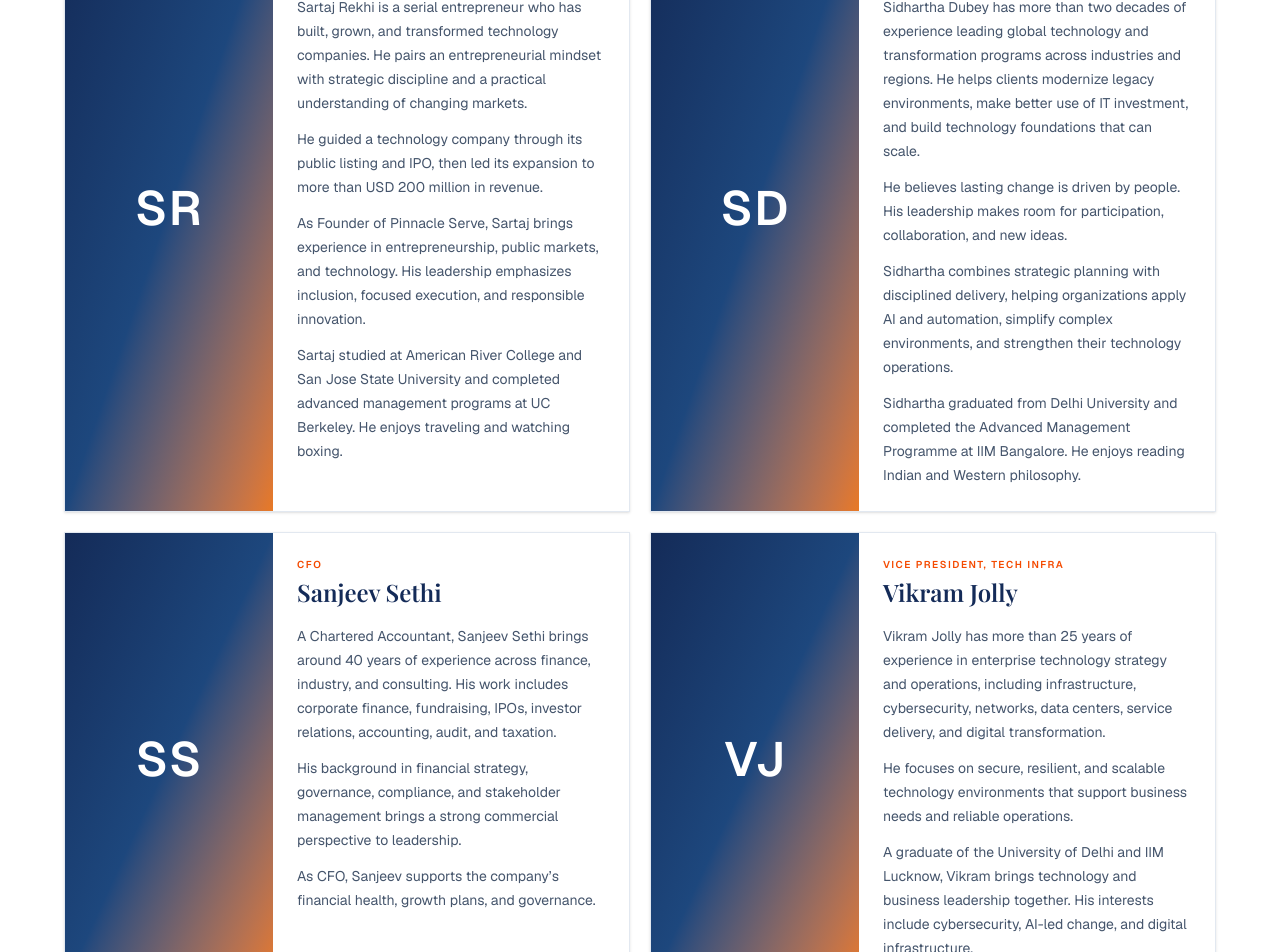
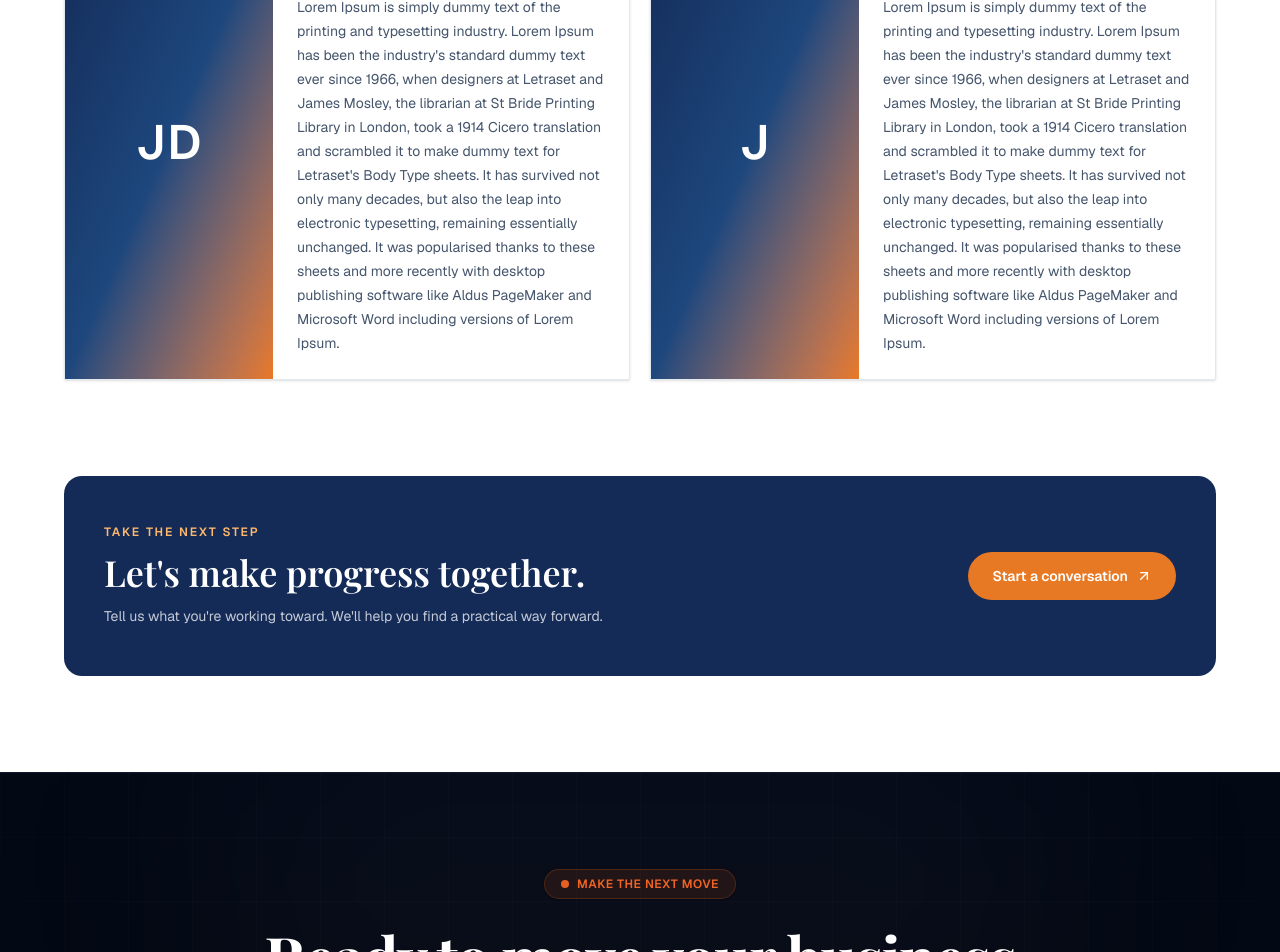
Before and after one commit to deepaksinghgusain/pinnacle, a Next.js app: page /about in a window 1280 px wide. Shown: the part 1720-2672 px from the top of the page. Built offline with nearby package versions, Linux system fonts and the light colour scheme.

Commit message:
text chagens in about page

```diff
--- a/app/(guest)/about/page.tsx
+++ b/app/(guest)/about/page.tsx
@@ -37,41 +37,17 @@ const storyPoints = [
 
 const leaders = [
     {
-        name: "Sartaj Rekhi",
+        name: "Jhon Doe",
         role: "Chairman",
         paragraphs: [
-            "Sartaj Rekhi is a serial entrepreneur who has built, grown, and transformed technology companies. He pairs an entrepreneurial mindset with strategic discipline and a practical understanding of changing markets.",
-            "He guided a technology company through its public listing and IPO, then led its expansion to more than USD 200 million in revenue.",
-            "As Founder of Pinnacle Serve, Sartaj brings experience in entrepreneurship, public markets, and technology. His leadership emphasizes inclusion, focused execution, and responsible innovation.",
-            "Sartaj studied at American River College and San Jose State University and completed advanced management programs at UC Berkeley. He enjoys traveling and watching boxing.",
+            "Lorem Ipsum is simply dummy text of the printing and typesetting industry. Lorem Ipsum has been the industry's standard dummy text ever since 1966, when designers at Letraset and James Mosley, the librarian at St Bride Printing Library in London, took a 1914 Cicero translation and scrambled it to make dummy text for Letraset's Body Type sheets. It has survived not only many decades, but also the leap into electronic typesetting, remaining essentially unchanged. It was popularised thanks to these sheets and more recently with desktop publishing software like Aldus PageMaker and Microsoft Word including versions of Lorem Ipsum."
         ],
     },
     {
-        name: "Sidhartha Dubey",
+        name: "Jhon",
         role: "CEO",
         paragraphs: [
-            "Sidhartha Dubey has more than two decades of experience leading global technology and transformation programs across industries and regions. He helps clients modernize legacy environments, make better use of IT investment, and build technology foundations that can scale.",
-            "He believes lasting change is driven by people. His leadership makes room for participation, collaboration, and new ideas.",
-            "Sidhartha combines strategic planning with disciplined delivery, helping organizations apply AI and automation, simplify complex environments, and strengthen their technology operations.",
-            "Sidhartha graduated from Delhi University and completed the Advanced Management Programme at IIM Bangalore. He enjoys reading Indian and Western philosophy.",
-        ],
-    },
-    {
-        name: "Sanjeev Sethi",
-        role: "CFO",
-        paragraphs: [
-            "A Chartered Accountant, Sanjeev Sethi brings around 40 years of experience across finance, industry, and consulting. His work includes corporate finance, fundraising, IPOs, investor relations, accounting, audit, and taxation.",
-            "His background in financial strategy, governance, compliance, and stakeholder management brings a strong commercial perspective to leadership.",
-            "As CFO, Sanjeev supports the company’s financial health, growth plans, and governance.",
-        ],
-    },
-    {
-        name: "Vikram Jolly",
-        role: "Vice President, Tech Infra",
-        paragraphs: [
-            "Vikram Jolly has more than 25 years of experience in enterprise technology strategy and operations, including infrastructure, cybersecurity, networks, data centers, service delivery, and digital transformation.",
-            "He focuses on secure, resilient, and scalable technology environments that support business needs and reliable operations.",
-            "A graduate of the University of Delhi and IIM Lucknow, Vikram brings technology and business leadership together. His interests include cybersecurity, AI-led change, and digital infrastructure.",
+         "Lorem Ipsum is simply dummy text of the printing and typesetting industry. Lorem Ipsum has been the industry's standard dummy text ever since 1966, when designers at Letraset and James Mosley, the librarian at St Bride Printing Library in London, took a 1914 Cicero translation and scrambled it to make dummy text for Letraset's Body Type sheets. It has survived not only many decades, but also the leap into electronic typesetting, remaining essentially unchanged. It was popularised thanks to these sheets and more recently with desktop publishing software like Aldus PageMaker and Microsoft Word including versions of Lorem Ipsum."
         ],
     },
 ];
```
